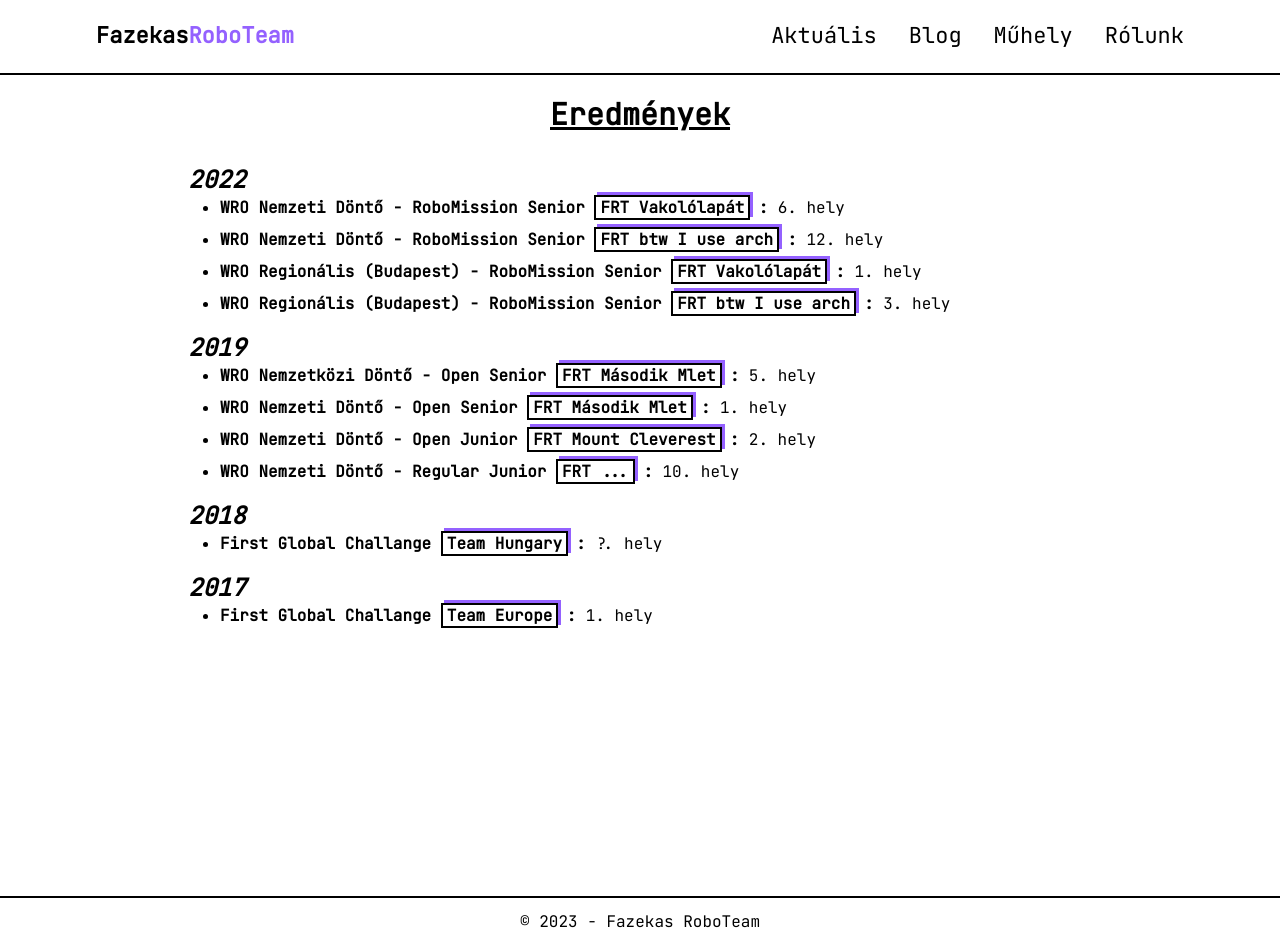
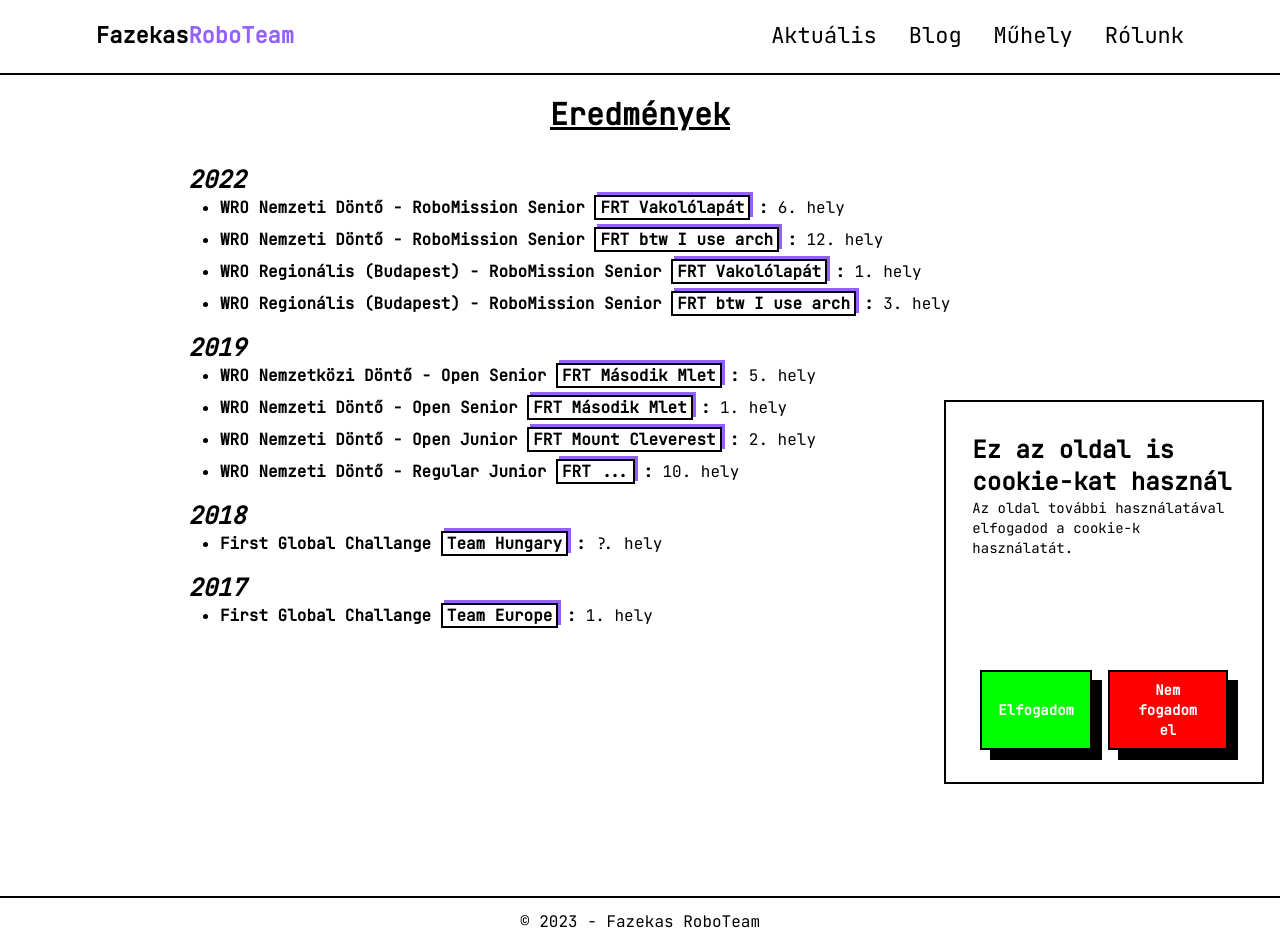
Before and after one commit to Fazekas-Robo-Team/frt-website, a SvelteKit app in the folder frt-frontend/: page /eredmenyek in a window 1280 px wide. Built offline with nearby package versions, Linux system fonts and the light colour scheme.

Commit message:
cookie popup

```diff
--- a/frt-frontend/src/lib/components/About.svelte
+++ b/frt-frontend/src/lib/components/About.svelte
@@ -7,7 +7,7 @@
 	import Muhely from '$lib/images/muhely.png';
 </script>
 
-<div class="w-screen h-fit md:h-screen bg-light-purple border-t-2 border-black flex flex-col items-center px-4 py-24" id="rolunk">
+<div class="w-screen h-fit md:h-screen bg-light-purple border--2 border-black flex flex-col items-center px-4 py-24" id="rolunk">
 	<div class="bg-medium-purple px-3 pb-4 h-2 mt-4 mb-8 ml-4"><h1 class="text-black text-4xl font-semibold -mt-6 -ml-2">Rólunk</h1></div>
 	<div class="w-full h-full flex flex-col md:flex-row justify-between items-center md:px-20">
 		<p class="w-full md:w-1/2 text-2xl font-semibold">
--- /dev/null
+++ b/frt-frontend/src/lib/components/Cookie_popup.svelte
@@ -0,0 +1,54 @@
+<script lang="ts">
+	import { onMount } from "svelte";
+    import { writable } from "svelte/store";
+    import { cookie } from "../../routes/stores";
+
+    let cookie_accepted: boolean, cookie_rejected: boolean;
+
+    onMount(() => {
+        cookie_accepted = localStorage.getItem("cookie_accepted") === "true";
+        if (cookie_accepted == true) {
+            cookie.set(true);
+        }
+        cookie_rejected = localStorage.getItem("cookie_accepted") === "false";
+    });
+
+    function rejectCookies() {
+        localStorage.setItem("cookie_accepted", "false");
+        cookie_accepted = localStorage.getItem("cookie_accepted") === "true";
+        // take the user to the rickroll video
+        window.location.href = "https://www.youtube.com/watch?v=dQw4w9WgXcQ";
+    }
+
+    function acceptCookies() {
+        localStorage.setItem("cookie_accepted", "true");
+        cookie_accepted = localStorage.getItem("cookie_accepted") === "true";
+
+        cookie.set(true);
+    }
+
+</script>
+
+<div class="{cookie_accepted ? "hidden": ""} fixed bottom-4 right-4 bg-white border-black border-2 w-80 h-96 flex justify-center items-center">
+    <div class="w-5/6 h-5/6 flex flex-col justify-between">
+        <div class="flex flex-col">
+            <h1 class="text-2xl font-semibold">Ez az oldal is cookie-kat használ</h1>
+            <p class="text-sm">
+                {#if cookie_accepted == false && cookie_rejected == false}
+                    Az oldal további használatával elfogadod a cookie-k használatát.
+                {:else if cookie_rejected == true}
+                    Nem használunk több cookie-t, de ez a popup csak akkor fog eltűnni, ha elfogadod a cookie-k használatát ¯\_(ツ)_/¯
+                {/if}
+            </p>
+        </div>
+        <div class="flex justify-end">
+            <button on:click={acceptCookies} class="bg-success text-white text-sm font-semibold px-4 py-2 mx-2 border-black border-2 drop-shadow-xl-black-br hover:drop-shadow-md-black-br hover:translate-x-5px hover:translate-y-5px">
+                Elfogadom
+            </button>
+
+            <button on:click={rejectCookies} class="bg-danger text-white text-sm font-semibold px-4 py-2 mx-2 border-black border-2 drop-shadow-xl-black-br hover:drop-shadow-md-black-br hover:translate-x-5px hover:translate-y-5px">
+                Nem fogadom el
+            </button>
+        </div>
+    </div>
+</div>
--- a/frt-frontend/src/routes/+layout.svelte
+++ b/frt-frontend/src/routes/+layout.svelte
@@ -3,11 +3,13 @@
 	import '../app.scss';
 	import './styles.css';
 	import Footer from '../lib/components/Footer.svelte';
+	import CookiePopup from '$lib/components/Cookie_popup.svelte';
 
 </script>
 
 <div class="app">
 	<Navbar />
 	<slot />
+	<CookiePopup />
 	<Footer />
 </div>
--- a/frt-frontend/src/routes/stores.ts
+++ b/frt-frontend/src/routes/stores.ts
@@ -3,3 +3,5 @@ import { writable } from "svelte/store";
 export const popup_shown = writable(false);
 
 export const backend_url = writable("http://localhost:5000");
+
+export const cookie = writable(false);
--- a/frt-frontend/tailwind.config.cjs
+++ b/frt-frontend/tailwind.config.cjs
@@ -34,6 +34,8 @@ module.exports = {
       'yellow': '#FFE600',
       'black': '#000000',
       'white': '#FFFFFF',
+      'danger': '#FF0000',
+      'success': '#00FF00',
     },
   },
   plugins: [
```
Also changed, not shown: 1 other file (tests, documents, lock files or other folders).
